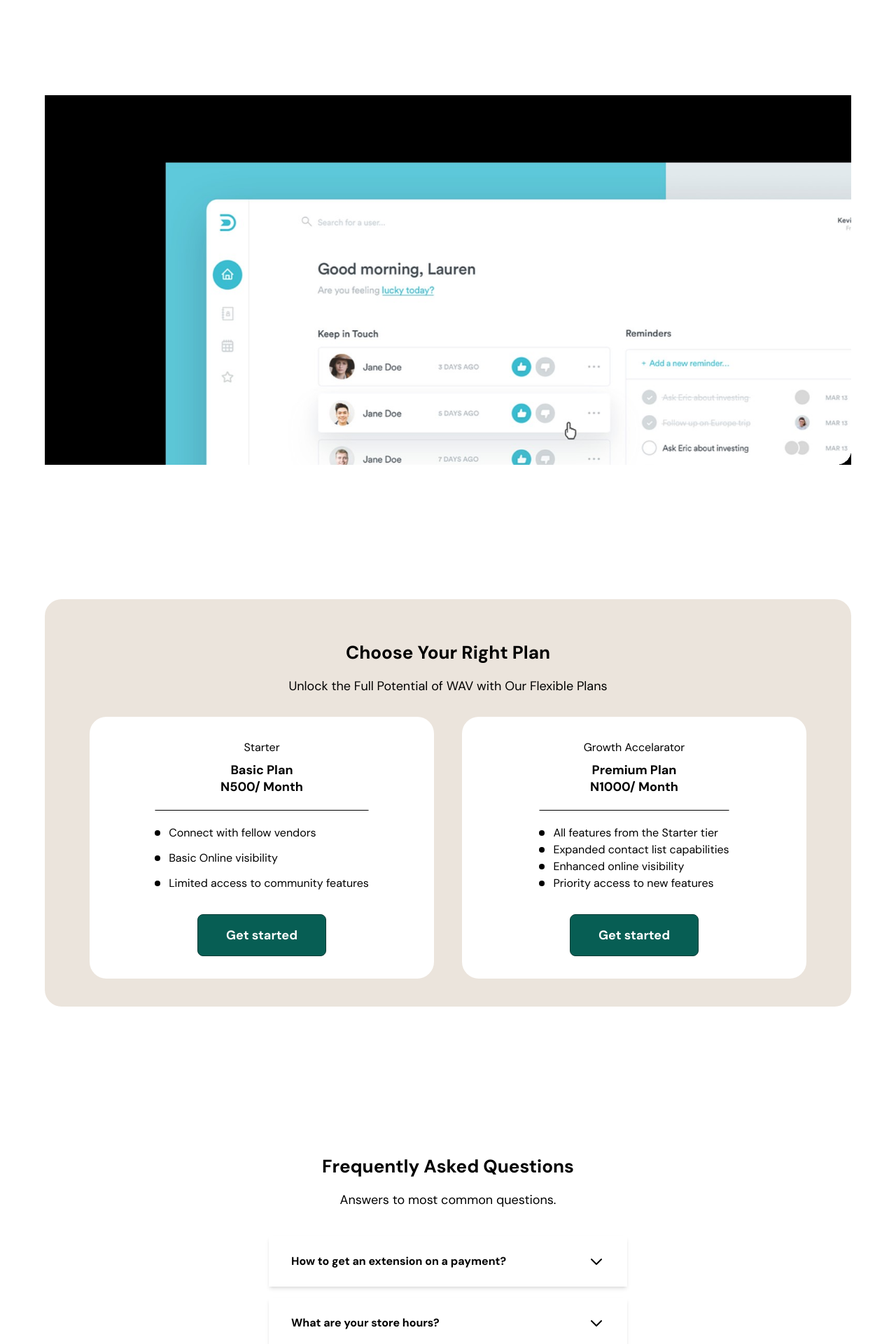
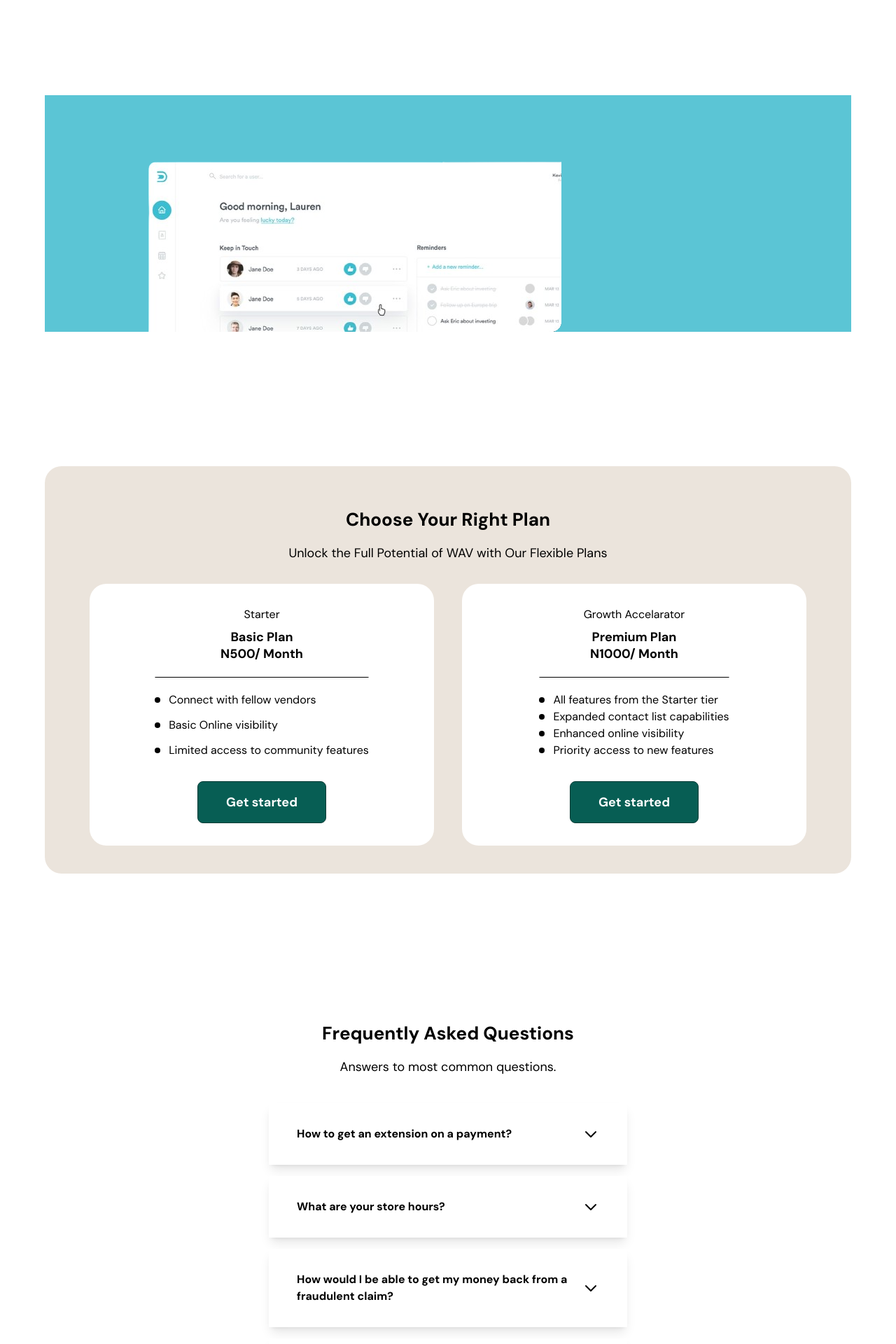
Before and after one commit to NormaWeb/Wav, a React (Vite) app: page / in a window 1280 px wide. Shown: the part 1140-3060 px from the top of the page at 70% size. Built offline with nearby package versions, Linux system fonts and the light colour scheme.

Commit message:
Modified

```diff
--- a/src/sections/Chat.jsx
+++ b/src/sections/Chat.jsx
@@ -1,11 +1,13 @@
 import React from 'react';
-import Image1 from '../assets/screenshot.jpg';
+import Image1 from '../assets/screenshot.png';
 
 const Chat = () => {
     return (
+        <div className='bg-sky-blue'>
         <img src={Image1} alt=""
-            className="object-contain"
+            className="object-contain justify-end"
         />
+        </div>
     )
 }
 
--- a/src/sections/FAQ.jsx
+++ b/src/sections/FAQ.jsx
@@ -34,7 +34,7 @@ const FAQ = () => {
 
                 <div className="max-w-lg">
                     {faqData.map((item, index) => (
-                        <div key={index} className={`py-6 px-8 bg-white shadow-md mb-4 ${activeIndex === index ? '' : ''}`}>
+                        <div key={index} className={`py-8 px-10 bg-white shadow-lg mb-4 ${activeIndex === index ? '' : ''}`}>
                             <button
                                 className="flex text-start items-center justify-between w-full"
                                 onClick={() => handleAccordionClick(index)}
--- a/tailwind.config.js
+++ b/tailwind.config.js
@@ -37,6 +37,8 @@ export default {
         "lite-green": "#128C7E",
         "lemon": "#DCF8C6",
         "brown": "#EBE4DC",
+        "sky-blue": "#5bc5d5",
+
       },
       boxShadow: {
         '3xl': '0 10px 40px rgba(0, 0, 0, 0.1)'
```
